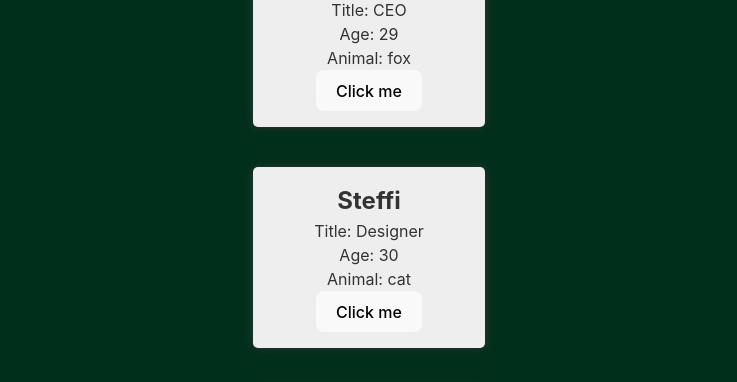
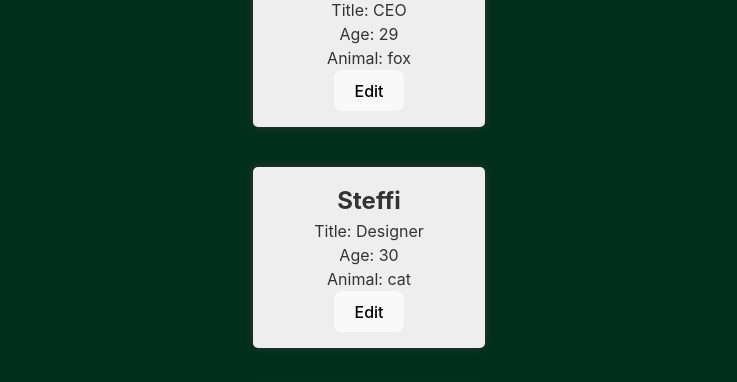
Before and after one commit to stabjana/demoVite_React, a React (Vite) app in the folder 1st_week/demoVite/: page / in a window 1280 px wide. Shown: the part 369-751 px from the top of the page, without its empty margins (271-1008 px from the left). Built offline with nearby package versions, Linux system fonts and the light colour scheme.

Commit message:
add click events with Passing arguments to event handlers

```diff
--- a/1st_week/demoVite/src/data/components/Card.jsx
+++ b/1st_week/demoVite/src/data/components/Card.jsx
@@ -7,7 +7,7 @@ function Card({ firstName, title, age, animal, click }) { // don't forget the pr
     <p>Title: {title}</p>
     <p>Age: {age}</p>
     <p>Animal: {animal}</p>
-    <Button text="Click me" click={click} />
+    <Button text="Edit" click={click} />
   </div>
   )
 }
```
